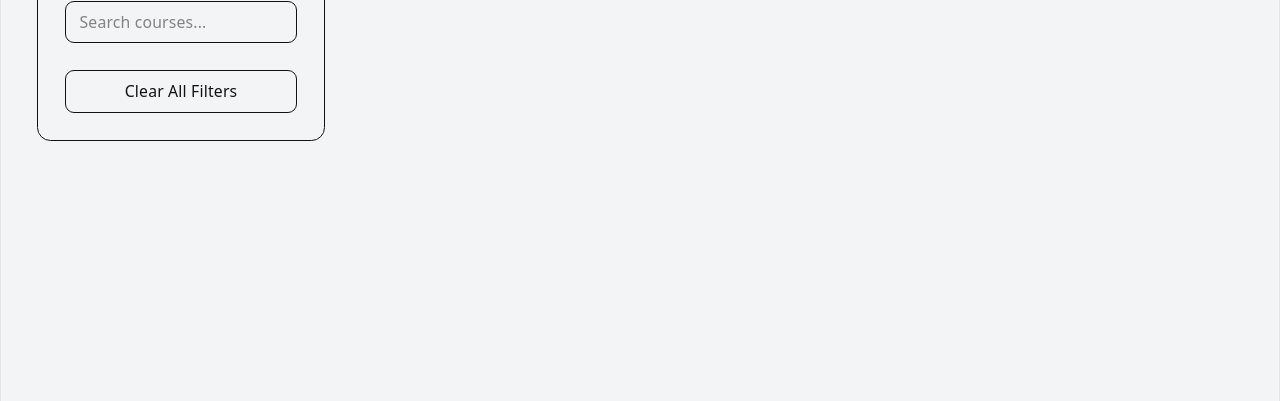
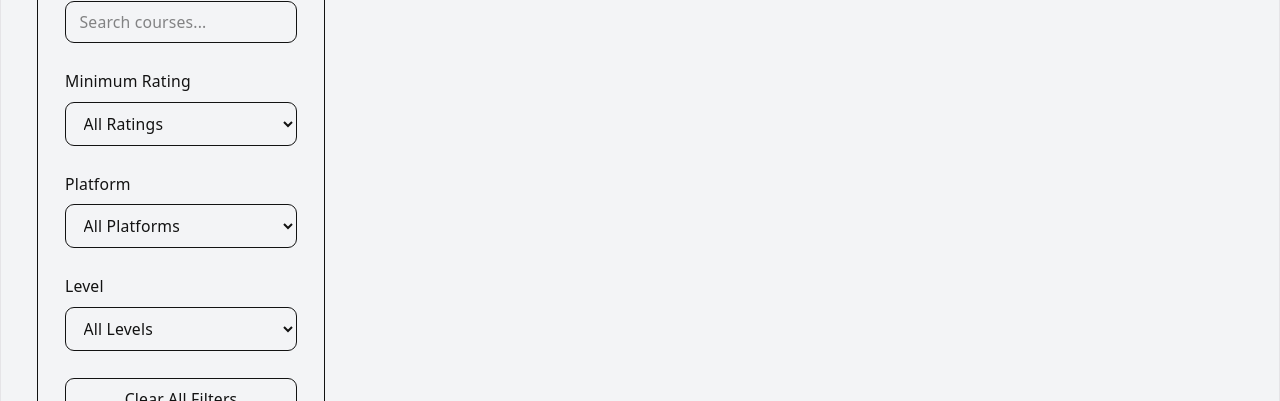
Before and after one commit to yuvrajkatiyar/CarrerCourse, a React app in the folder frontend/: page /course in a window 1280 px wide. Shown: the part 481-882 px from the top of the page. Built offline with nearby package versions, Linux system fonts and the light colour scheme; no server answers; the HTML template or start-up script is replaced by a standard one.

Commit message:
more filters

```diff
--- a/frontend/src/pages/course.jsx
+++ b/frontend/src/pages/course.jsx
@@ -86,8 +86,8 @@ export default function CoursesPage() {
     if (filters.priceMax && course.price > parseFloat(filters.priceMax))
       return false;
 
-    // if (filters.rating && course.rating < parseFloat(filters.rating))
-    //   return false;
+    if (filters.rating && course.rating < parseFloat(filters.rating))
+      return false;
 
     if (filters.isFree && course.price > 0) return false;
 
@@ -211,7 +211,66 @@ export default function CoursesPage() {
                     className="w-full px-3 py-2 bg-input-background border border-border rounded-lg text-sm"
                   />
                 </div>
+                <div>
+                  <label className="block text-sm mb-2">Minimum Rating</label>
 
+                  <select
+                    value={filters.rating}
+                    onChange={(e) =>
+                      setFilters({
+                        ...filters,
+                        rating: e.target.value,
+                      })
+                    }
+                    className="w-full px-3 py-2 bg-input-background border border-border rounded-lg text-sm"
+                  >
+                    <option value="">All Ratings</option>
+                    <option value="4">4+ Stars</option>
+                    <option value="3">3+ Stars</option>
+                    <option value="2">2+ Stars</option>
+                  </select>
+                </div>
+
+                <div>
+                  <label className="block text-sm mb-2">Platform</label>
+
+                  <select
+                    value={filters.platform}
+                    onChange={(e) =>
+                      setFilters({
+                        ...filters,
+                        platform: e.target.value,
+                      })
+                    }
+                    className="w-full px-3 py-2 bg-input-background border border-border rounded-lg text-sm"
+                  >
+                    <option value="">All Platforms</option>
+                    <option value="Udemy">Udemy</option>
+                    <option value="Coursera">Coursera</option>
+                    <option value="YouTube">YouTube</option>
+                    <option value="Apna College">Apna College</option>
+                  </select>
+                </div>
+
+                <div>
+  <label className="block text-sm mb-2">Level</label>
+
+  <select
+    value={filters.level}
+    onChange={(e) =>
+      setFilters({
+        ...filters,
+        level: e.target.value,
+      })
+    }
+    className="w-full px-3 py-2 bg-input-background border border-border rounded-lg text-sm"
+  >
+    <option value="">All Levels</option>
+    <option value="Beginner">Beginner</option>
+    <option value="Intermediate">Intermediate</option>
+    <option value="Advanced">Advanced</option>
+  </select>
+</div>
                 <button
                   onClick={clearFilters}
                   className="w-full px-4 py-2 text-sm text-primary border border-primary rounded-lg"
```
